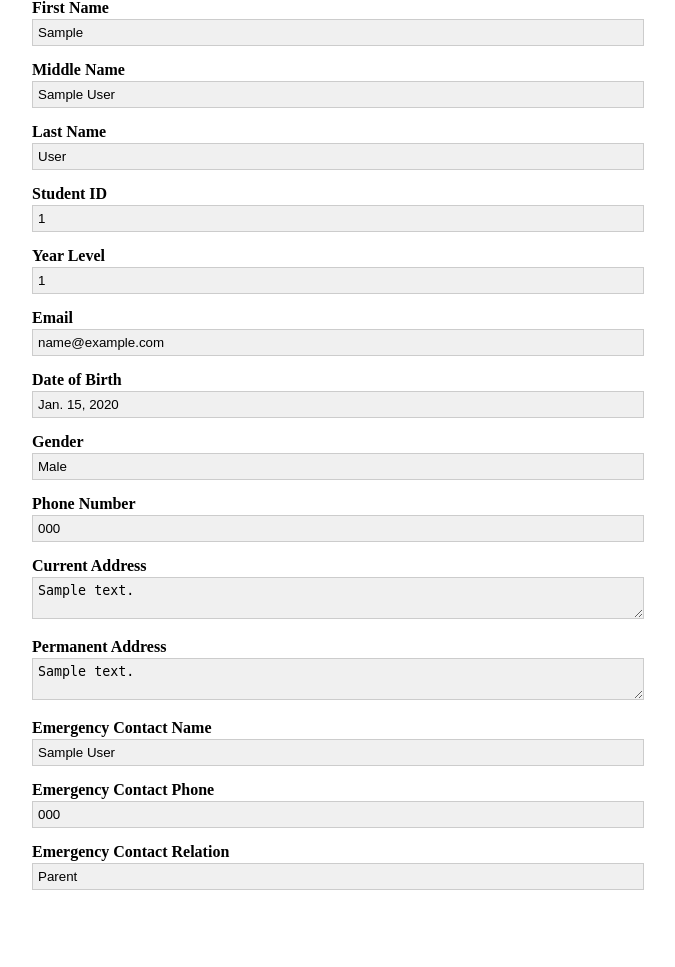
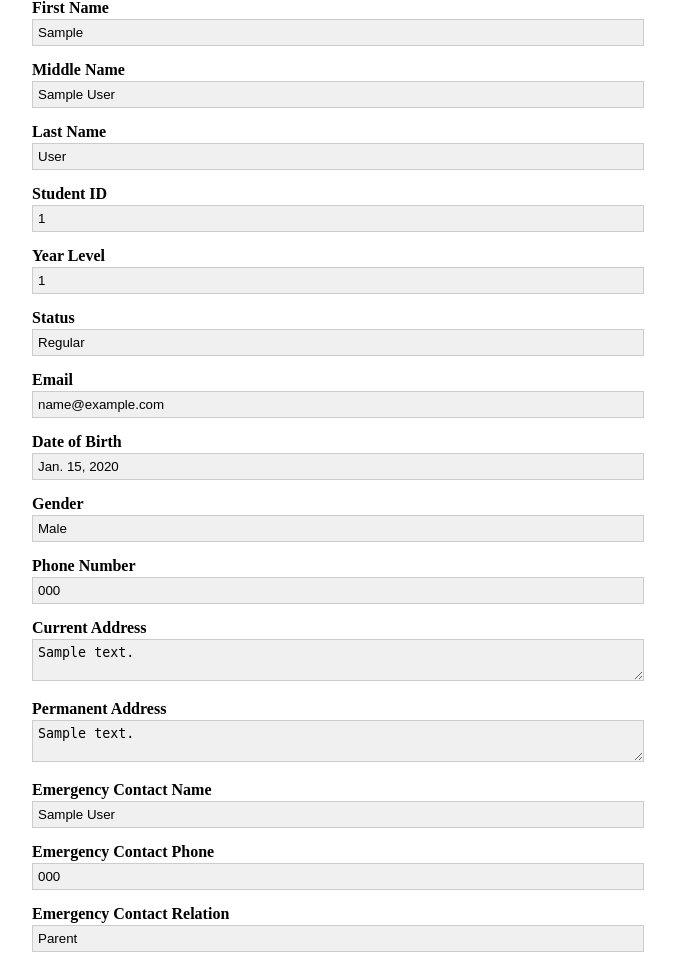
Before and after one commit to DavonGT/CSD-Student-IMS, a Django app: page /other_info/1 in a window 1280 px wide. Shown: the part 68-1035 px from the top of the page, without its empty margins (308-983 px from the left). Before the commit the page ends 958 px from the top, so only its background shows below. Run offline with Django 5.2, Linux system fonts and the light colour scheme; tables that the repository leaves empty hold one stand-in row (values such as "Sample post").

Commit message:
Added Status Field for student

```diff
--- a/core/models.py
+++ b/core/models.py
@@ -10,11 +10,18 @@ class Student(models.Model):
         ('O', 'Other'),
     ]
     YEAR_LEVEL_CHOICES = [(i, str(i)) for i in range(1, 5)]
+
     RELATIONSHIP_CHOICES = [
         ('P', 'Parent'),
         ('S', 'Sibling'),
         ('G', 'Guardian'),
         ('O', 'Other'),
+    ]
+
+    STATUS_CHOICES = [
+        ('Regular', 'Regular'),
+        ('Irregular', 'Irregular'),
+        ('Other', 'Other')
     ]
 
     first_name = models.CharField(max_length=100)
@@ -28,6 +35,9 @@ class Student(models.Model):
     phone_number = models.CharField(max_length=15, blank=True)
     current_address = models.TextField(blank=True)
     permanent_address = models.TextField(blank=True)
+    status = models.CharField(max_length=15, choices=STATUS_CHOICES)
+
+    # emergency contact
     emergency_contact_name = models.CharField(max_length=100, blank=True)
     emergency_contact_phone = models.CharField(max_length=15, blank=True)
     emergency_contact_relation = models.CharField(choices=RELATIONSHIP_CHOICES, max_length=50, blank=True)
--- a/core/templates/core/student_list.html
+++ b/core/templates/core/student_list.html
@@ -19,6 +19,7 @@
 	            <th data-title="Student ID">Student ID</th>
                 <th data-title="Name">Name</th>
 		        <th data-title="Gender">Gender</th>
+                <th data-title="Status">Status</th>
                 <th data-title="DOB">DOB</th>
                 <th data-title="Year Level">Year Level</th>
 		        <th data-title="Email">Email</th>
@@ -31,6 +32,7 @@
                 <td data-title="Student ID">{{ student.student_id }}</td>
                 <td data-title="Name">{{ student.name }}</td>
                 <td data-title="Gender">{{ student.gender }}</td>
+                <td data-title="Status">{{ student.status98 }}</td>
                 <td data-title="DOB">{{ student.date_of_birth }}</td>
                 <td data-title="Year Level">{{ student.year_level }}</td>
                 <td data-title="Email">{{ student.email }}</td>
--- a/core/templates/core/student_other_info.html
+++ b/core/templates/core/student_other_info.html
@@ -49,6 +49,10 @@
                 <input type="text" value="{{ student.get_year_level_display }}" readonly>
             </div>
             <div class="form-group">
+                <label>Status</label>
+                <input type="text" value="{{ student.status }}" readonly>
+            </div>
+            <div class="form-group">
                 <label>Email</label>
                 <input type="email" value="{{ student.email }}" readonly>
             </div>
```
Also changed, not shown: core/migrations/0001_initial.py, core/migrations/0002_alter_student_status.py, core/migrations/0003_alter_student_date_of_birth.py (deleted), core/migrations/0004_alter_student_emergency_contact_relation.py (deleted).
